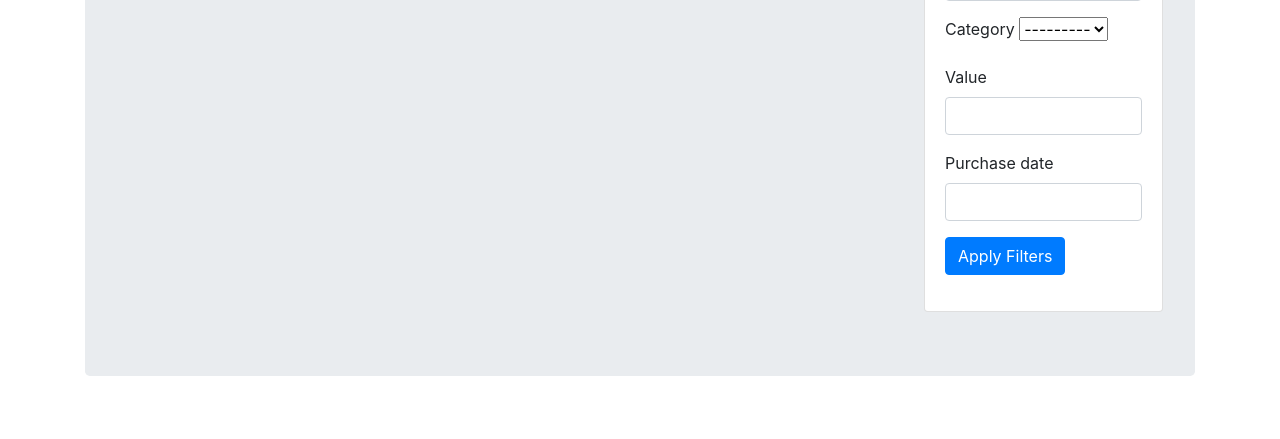
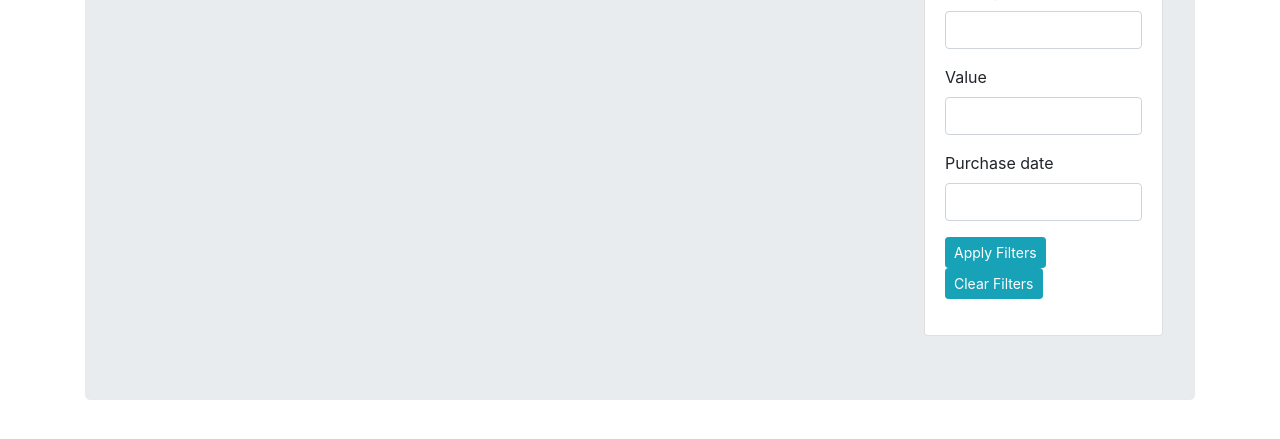
Before and after one commit to beatagliscinska/AssetGuardian, a Django app: page /assets/ in a window 1280 px wide. Shown: the part 246-685 px from the top of the page. Run offline with Django 5.2, Linux system fonts and the light colour scheme; data that the repository does not hold is empty; some libraries are stand-ins or nearby versions.

Commit message:
Added button Clear Filters

```diff
--- a/viewer/templates/assets.html
+++ b/viewer/templates/assets.html
@@ -9,7 +9,7 @@
         <p>Explore and manage all assets available.</p>
       </div>
 
-      <table class="table table-bordered table-sm">
+      <table class="table table-bordered table-sm" id="asset-table">
         <thead class="bg-light">
           <tr>
             <th>Asset no.</th>
@@ -23,7 +23,7 @@
 
         <tbody>
           {% for asset in filter.qs %}
-          <tr onmouseover="this.style.backgroundColor='#cceeff'" onmouseout="this.style.backgroundColor=''">
+          <tr>
             <td>{{ asset.id }}</td>
             <td>{{ asset.description }}</td>
             <td>{{ asset.category.name }}</td>
@@ -32,8 +32,8 @@
             <td>
               <div class="btn-group" role="group" aria-label="Asset actions">
                 {% if user.is_authenticated %}
-                <button type="submit" class="btn btn-info btn-sm" onclick="updateAsset(this)" data-id="{{ asset.id }}"> Update </button>
-                <button type="button" class="btn btn-warning btn-sm" onclick="deleteAsset(this)" data-id="{{ asset.id }}">Delete</button>
+                <button type="submit" class="btn btn-info btn-sm" onclick="updateAsset({{ asset.id }})" data-id="{{ asset.id }}"> Update </button>
+                <button type="button" class="btn btn-warning btn-sm" onclick="deleteAsset({{ asset.id }})" data-id="{{ asset.id }}">Delete</button>
                 {% endif %}
               </div>
             </td>
@@ -49,10 +49,10 @@
           <form method="get">
             {% csrf_token %}
             <div class="form-group">
-              {{ filter.form.description|as_crispy_field }}
+              {{ filter.form.category|as_crispy_field }}
             </div>
             <div class="form-group">
-              {{ filter.form.category|as_crispy_field }}
+              {{ filter.form.description|as_crispy_field }}
             </div>
             <div class="form-group">
               {{ filter.form.value|as_crispy_field }}
@@ -60,7 +60,8 @@
             <div class="form-group">
               {{ filter.form.purchase_date|as_crispy_field }}
             </div>
-            <button type="submit" class="btn btn-primary">Apply Filters</button>
+            <button type="submit" class="btn btn-info btn-sm">Apply Filters</button>
+            <button type="button" class="btn btn-info btn-sm" onclick="clearFilters()">Clear Filters</button>
           </form>
         </div>
       </div>
@@ -68,14 +69,16 @@
   </div>
 
   <script>
-    function deleteAsset(button) {
-      var assetId = button.getAttribute("data-id");
+    function deleteAsset(assetId) {
       window.location.href = "/asset/" + assetId + "/delete/";
     }
 
-    function updateAsset(button) {
-      var assetId = button.getAttribute("data-id");
+    function updateAsset(assetId) {
       window.location.href = "/asset/" + assetId + "/update/";
+    }
+
+    function clearFilters() {
+      window.location.href = "/assets/";
     }
   </script>
 {% endblock %}
```
